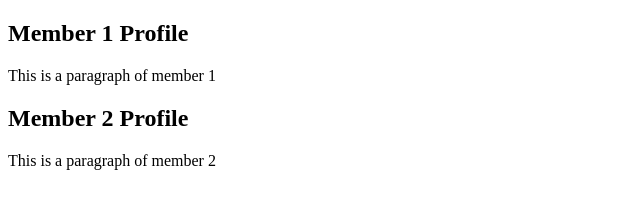
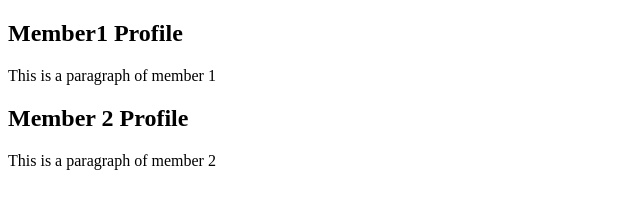
Before and after one commit to longsnhu/assignment2, a plain HTML site: page index.html in a window 1280 px wide. Shown: the full height of the page, 0-640 px from the left. Drawn offline with Linux system fonts and the light colour scheme.

```diff
--- a/index.html
+++ b/index.html
@@ -6,7 +6,7 @@
   </head>
   <body>
     <section id='member1'>
-      <h2>Member 1 Profile</h2>
+      <h2>Member1 Profile</h2>
       <p>This is a paragraph of member 1</p>
     </section>
 
```
